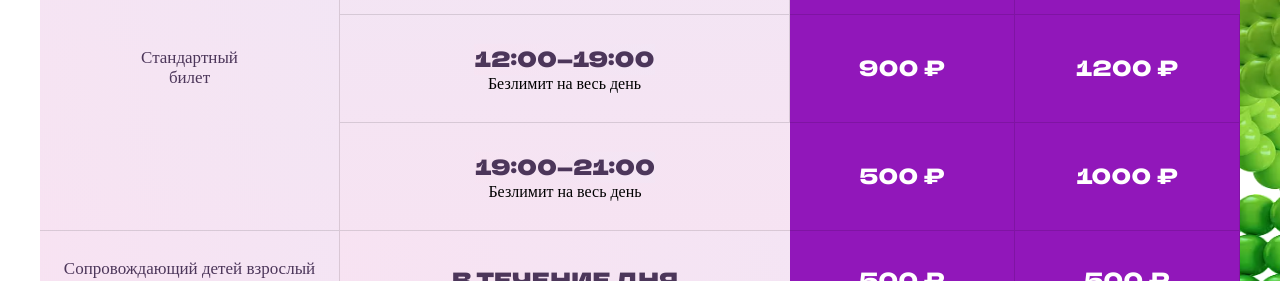
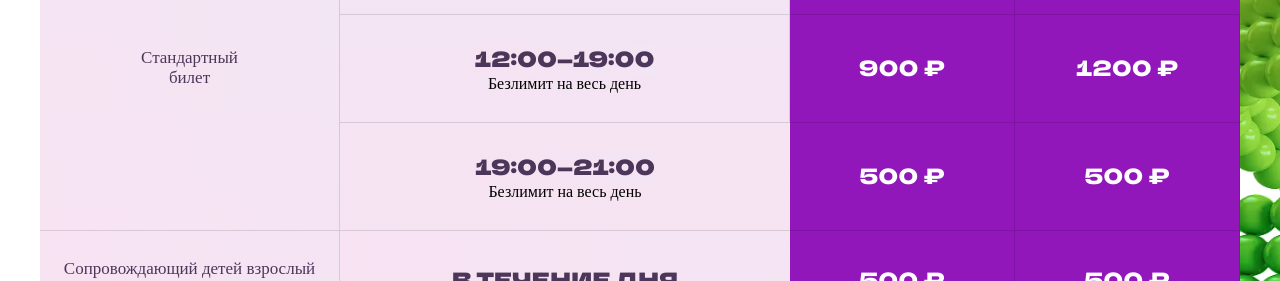
Before and after one commit to WWork777/lumiland, a Next.js app: page / in a window 1280 px wide. Shown: the part 4300-4581 px from the top of the page. Built offline with nearby package versions, Linux system fonts and the light colour scheme; a web font is replaced by a local one.

Commit message:
fix price

```diff
--- a/src/app/Components/Price/Price.jsx
+++ b/src/app/Components/Price/Price.jsx
@@ -8,7 +8,7 @@ export default function Price() {
     standardTicket: {
       morning: { weekday: '800 ₽', weekend: '1000 ₽' }, // 10:00–12:00
       afternoon: { weekday: '900 ₽', weekend: '1200 ₽' }, // 12:00–19:00
-      evening: { weekday: '500 ₽', weekend: '1000 ₽' }, // 19:00–21:00
+      evening: { weekday: '500 ₽', weekend: '500 ₽' }, // 19:00–21:00
     },
     adultWithAccess: {
       weekday: '500 ₽',
```
